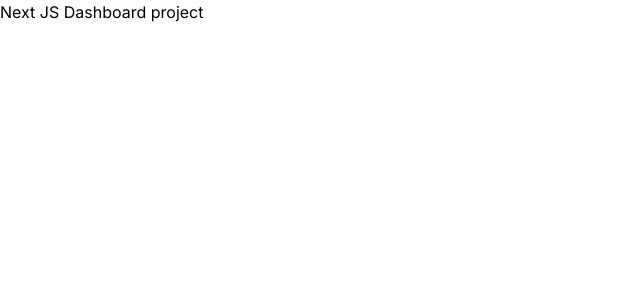
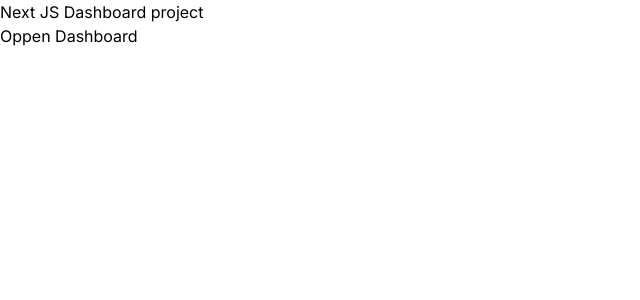
Before and after one commit to Sanzi87/dashboard, a Next.js app: page / in a window 1280 px wide. Shown: the top 300 px of the page, without its empty margins (0-640 px from the left). Built offline with nearby package versions, Linux system fonts and the light colour scheme.

Commit message:
Creating the Dashboard folder structure

```diff
--- /dev/null
+++ b/app/dashboard/layout.tsx
@@ -0,0 +1,17 @@
+import React from 'react';
+import Sidebar from '../login/_components/Sidebar';
+import Navbar from '../login/_components/Navbar';
+
+export default function DashboardLayout({
+  children,
+}: {
+  children: React.ReactNode;
+}) {
+  return (
+    <div>
+      <Sidebar />
+      <Navbar />
+      Dashboard layout
+    </div>
+  );
+}
--- /dev/null
+++ b/app/dashboard/page.tsx
@@ -0,0 +1,7 @@
+import React from 'react';
+
+const Dashboard = () => {
+  return <div>Dashboard</div>;
+};
+
+export default Dashboard;
--- /dev/null
+++ b/app/dashboard/products/page.tsx
@@ -0,0 +1,7 @@
+import React from 'react';
+
+const ProductsPage = () => {
+  return <div>ProductsPage</div>;
+};
+
+export default ProductsPage;
--- /dev/null
+++ b/app/dashboard/users/page.tsx
@@ -0,0 +1,7 @@
+import React from 'react';
+
+const UsersPage = () => {
+  return <div>UsersPage</div>;
+};
+
+export default UsersPage;
--- /dev/null
+++ b/app/login/_components/Navbar.tsx
@@ -0,0 +1,7 @@
+import React from 'react';
+
+const Navbar = () => {
+  return <div>Navbar</div>;
+};
+
+export default Navbar;
--- /dev/null
+++ b/app/login/_components/Sidebar.tsx
@@ -0,0 +1,7 @@
+import React from 'react';
+
+const Sidebar = () => {
+  return <div>Sidebar</div>;
+};
+
+export default Sidebar;
--- /dev/null
+++ b/app/login/page.tsx
@@ -0,0 +1,7 @@
+import React from 'react';
+
+const LoginPage = () => {
+  return <div>LoginPage</div>;
+};
+
+export default LoginPage;
--- a/app/page.tsx
+++ b/app/page.tsx
@@ -1,3 +1,10 @@
+import Link from 'next/link';
+
 export default function Home() {
-  return <div>Next JS Dashboard project</div>;
+  return (
+    <div>
+      <h1>Next JS Dashboard project</h1>
+      <Link href='dashboard'>Oppen Dashboard</Link>
+    </div>
+  );
 }
```
